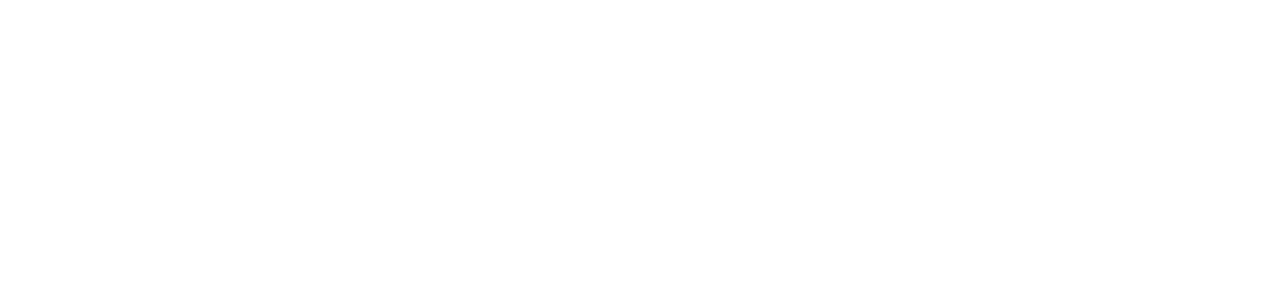
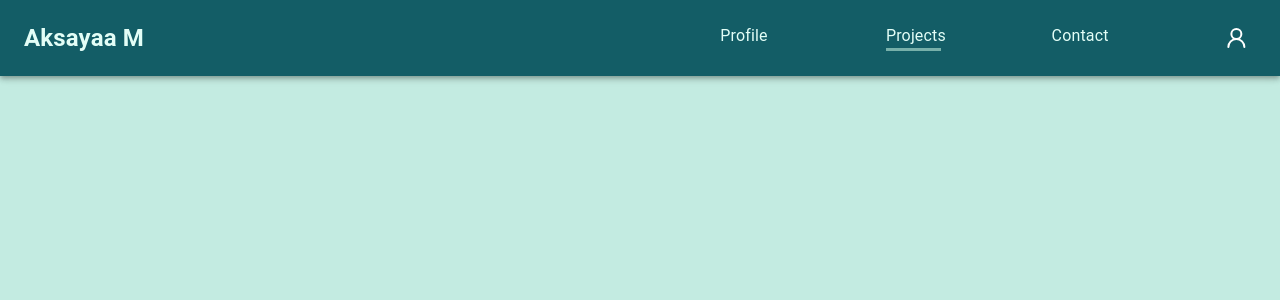
Before and after one commit to Aksayaa1234/portfolio, a React (Vite) app: page /projects in a window 1280 px wide. Before the commit this address had no page. Shown: the top 300 px of the page. Built offline with nearby package versions, Linux system fonts and the light colour scheme.

Commit message:
updated navbar

```diff
--- a/src/App.jsx
+++ b/src/App.jsx
@@ -1,6 +1,8 @@
 import { CssBaseline } from "@mui/material"
 import WebLayout from "./layout/WebLayout"
 import { BrowserRouter, Routes, Route } from 'react-router-dom'
+import Profile from "./pages/Profile"
+import Projects from "./pages/Projects"
 
 const App = () => {
     return (
@@ -9,9 +11,9 @@
             <BrowserRouter>
                 <Routes>
                     <Route element={<WebLayout/>}>
-                        <Route path="/" element={<></>} />
-                        {/* <Route path="/projects" element={<Projects />} />
-                        <Route path="/contact" element={<Contact />} /> */}
+                        <Route path="/" element={<Profile/>} />
+                        <Route path="/projects" element={<Projects/>} />
+                        <Route path="/contact" element={<></>} />
                     </Route>
                 </Routes>
 
--- a/src/component/NavBar.jsx
+++ b/src/component/NavBar.jsx
@@ -1,8 +1,29 @@
-import {AppBar, Toolbar}  from "@mui/material";
+import {AppBar, Button, Divider, TextField, Toolbar}  from "@mui/material";
 import { User2 } from "lucide-react";
-import { NavLink } from "react-router-dom";
+import { useRef, useState } from "react";
+import { NavLink, useLocation, useNavigate } from "react-router-dom";
+import { CircleX } from 'lucide-react';
 
 const NavBar=()=>{
+    const nav=useNavigate();
+    const location=useLocation();
+    const email=useRef();
+    const password=useRef();
+    const [visiable,setVisible]=useState(false);
+
+    const link=[
+        {title:"Profile",path:"/"},
+        {title:"Projects",path:"/projects"},
+        {title:"Contact",path:"/contact"}
+    ];
+
+    const handleLogin = (e) => {
+        e.preventDefault()
+        setVisible(false)
+        nav('/contact')
+        console.log(email.current.value, password.current.value)
+    }
+
     return(
         <>
             <AppBar position="sticky">
@@ -12,14 +33,32 @@
                     </div>
                     <div style={{display:"flex",width:"100%",alignItems:"center",justifyContent:"flex-end"}}>
                         <ul style={{display:"flex",width:"90%",listStyleType:"none",justifyContent:"space-evenly"}}>
-                            <NavLink style={{textDecoration:"none",borderBottom:"1rem",color:"#E3FEF7",borderBlockColor:"#77B0AA"}}><li>profile</li></NavLink>
-                            <NavLink style={{textDecoration:"none",borderBottom:"1rem",color:"#E3FEF7"}}><li>projects</li></NavLink>
-                            <NavLink style={{textDecoration:"none",borderBottom:"1rem",color:"#E3FEF7"}}><li>contact</li></NavLink>
+                            {link && link.map((ele,index)=>(
+                                <NavLink key={index}  to={ele.path} style={{textDecoration:"none",color:"#E3FEF7",width:"100%"}}><div style={{borderBottom:"3px solid #77B0AA",transition:"2s",width:location.pathname==ele.path?"55px":"0px"}}><li>{ele.title}</li></div></NavLink>
+                            ))}
                         </ul>
                     </div>
-                        <User2 style={{width:"5rem"}}/>
+                        <User2 style={{width:"5rem"}} onClick={() => setVisible(true)}/>
                 </Toolbar>
             </AppBar>
+            {
+                visiable &&
+                <>
+                    <div style={{height: '100vh',width: '100vw',position: 'absolute',top: 0,left: 0, backgroundColor: '#becfcb', display: 'flex', justifyContent: 'center', alignItems: 'center', zIndex: 50}}>
+                        <div style={{height: '55%',width:350,backgroundColor:"#E9EFEC",borderRadius:"15px",padding:"1rem",display:"flex",flexDirection:"column",alignItems:"center",position:"relative",gap:"1rem",boxShadow: '0 4px 6px rgba(0, 0, 0.1, 0.1)'}}>
+                            <CircleX style={{position:"absolute",top:10,right:10}} size={28} onClick={() => setVisible(!visiable)}/>
+                            <h2 style={{margin:0,color:"#003C43"}}>Login</h2>
+                            <form onSubmit={handleLogin} style={{display:"flex",flexDirection:"column",alignItems:"center",position:"relative",gap:"0.8rem",width:"100%"}}>
+                            {/* <Divider sx={{mt:1,mb:1,backgroundColor:"#becfcb",width:"100%"}}/> */}
+                            <TextField inputRef={email} type="email" variant="outlined" label="email" sx={{mb:3,width:"90%"}} fullWidth={true}></TextField>
+                            <TextField inputRef={password} type="password" variant="outlined" label="password" sx={{mb:3,width:"90%"}} fullWidth={true}></TextField>
+                            <Button type="submit" variant="contained" sx={{backgroundColor:"#135D66"}} >Login</Button>
+                            </form>
+                        </div>
+                    </div>
+                </>
+            }
+
         </>
     )
 }
--- /dev/null
+++ b/src/pages/Profile.jsx
@@ -0,0 +1,14 @@
+import { Box } from "@mui/material";
+
+
+const Profile=()=>{
+    return(
+        <>
+        <Box sx={{height: '100%',width: '100%',position: 'absolute',top: 0,left: 0, backgroundColor: '#c3ebe1', display: 'flex', justifyContent: 'center', alignItems: 'center'}}>
+
+        </Box>
+        </>
+    )
+}
+
+export default Profile;
--- /dev/null
+++ b/src/pages/Projects.jsx
@@ -0,0 +1,15 @@
+import { Box } from "@mui/material";
+
+const Projects=()=>{
+    return(
+        <>
+        <Box sx={{height: '100%',width: '100%',position: 'absolute',top: 0,left: 0, backgroundColor: '#c3ebe1', display: 'flex', justifyContent: 'center', alignItems: 'center'}}>
+            <Box sx={{width:"100%",display:"flex",justifyContent:"center"}}>
+
+            </Box>
+        </Box>
+        </>
+    )
+}
+
+export default Projects;
```
Also changed, not shown: src/pages/Contact.jsx (added).
